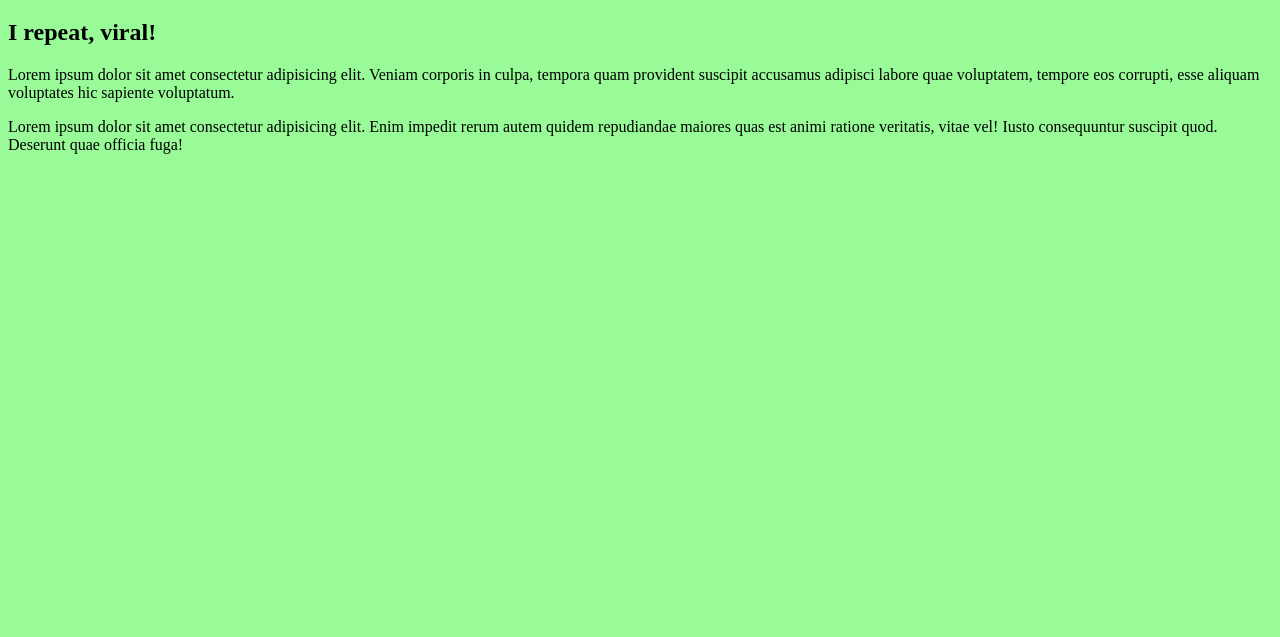
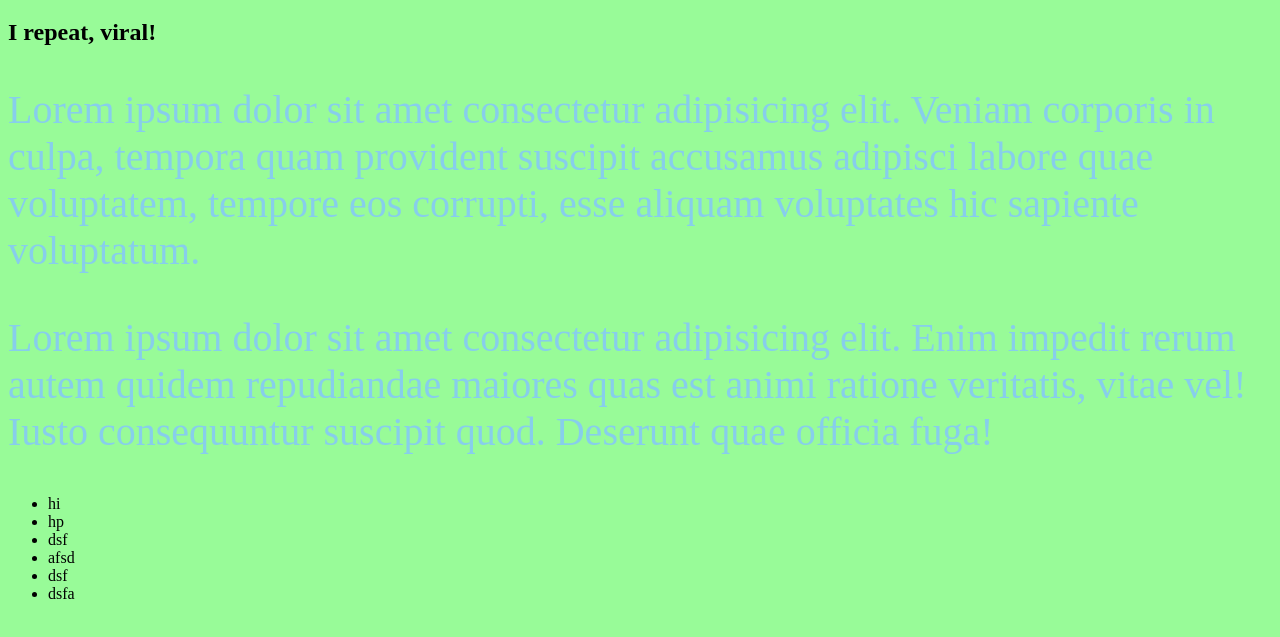
Before and after one commit to matsmckay/fantastic-meme, a plain HTML site: page index.html in a window 1280 px wide. Shown: the part 61-698 px from the top of the page. Drawn offline with Linux system fonts and the light colour scheme.

Commit message:
added a ul with 6 lis. styled p color and font-size :tophat:

```diff
--- a/index.html
+++ b/index.html
@@ -17,6 +17,14 @@
         voluptatum.</p>
     <p>Lorem ipsum dolor sit amet consectetur adipisicing elit. Enim impedit rerum autem quidem repudiandae maiores quas
         est animi ratione veritatis, vitae vel! Iusto consequuntur suscipit quod. Deserunt quae officia fuga!</p>
+    <ul>
+        <li>hi</li>
+        <li>hp</li>
+        <li>dsf</li>
+        <li>afsd</li>
+        <li>dsf</li>
+        <li>dsfa</li>
+    </ul>
 </body>
 
 </html>
--- a/style.css
+++ b/style.css
@@ -1,3 +1,8 @@
 body {
     background: palegreen;
 }
+
+p {
+    color: skyblue;
+    font-size: 40px;
+}
```
